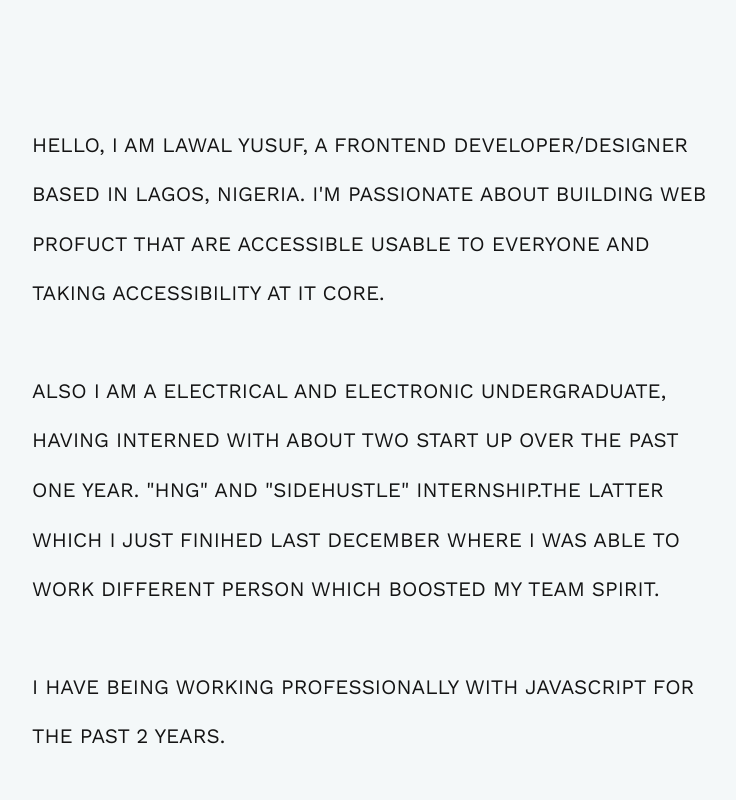
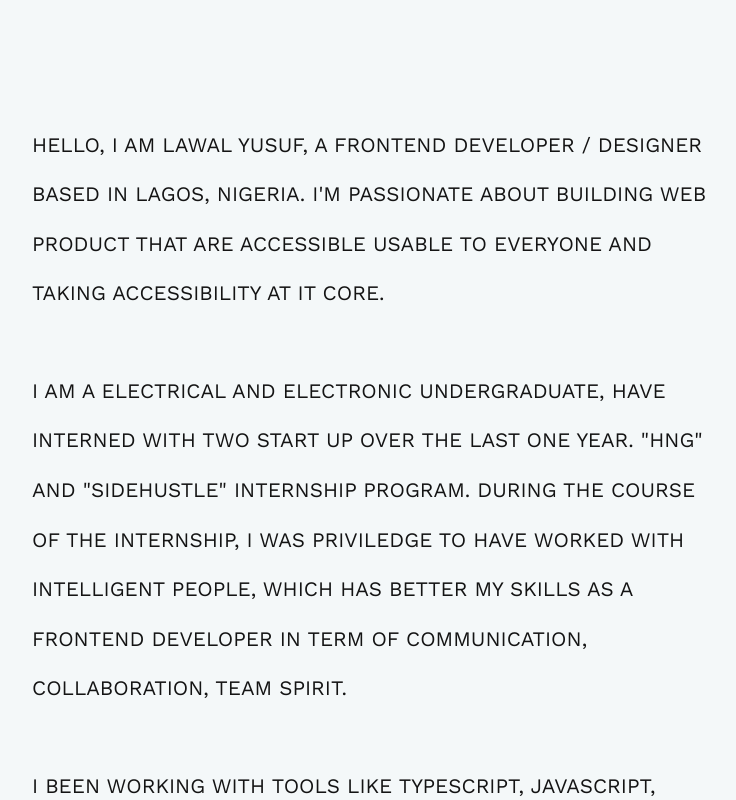
Before and after one commit to AlphaDesign-ai/pamilerinDev, a Next.js app: page / in a window 1280 px wide. Shown: the part 840-1640 px from the top of the page, without its empty margins (318-1054 px from the left). Built offline with nearby package versions, Linux system fonts and the light colour scheme.

Commit message:
edit my content

```diff
--- a/components/Hero.tsx
+++ b/components/Hero.tsx
@@ -4,21 +4,24 @@ const Hero: FC = () => {
   return (
     <div className="main-hero">
       <p>
-        Hello, I am Lawal Yusuf, A frontend developer/designer based in Lagos,
-        Nigeria. I&apos;m passionate about building web profuct that are
+        Hello, I am Lawal Yusuf, A Frontend developer / designer based in Lagos,
+        Nigeria. I&apos;m passionate about building web product that are
         accessible usable to everyone and taking accessibility at it core.
       </p>
       <p>
-        Also I am a Electrical and Electronic undergraduate, having interned
-        with about two start up over the past One year. &quot;HNG&quot; and
-        &quot;sidehustle&quot; internship.The latter which I just finihed last
-        december where I was able to work different person which boosted my team
-        spirit.
+        I am a Electrical and Electronic undergraduate, have interned with two
+        start up over the last One year. &quot;HNG&quot; and
+        &quot;Sidehustle&quot; internship program. During the course of the
+        internship, I was priviledge to have worked with intelligent people,
+        which has better my skills as a frontend developer in term of
+        communication, collaboration, team spirit.
       </p>
 
       <p>
-        I have being working professionally with Javascript for the past 2
-        years.
+        I been working with tools like Typescript, Javascript, React, Next js,
+        Redux in building highly scalable web product. Recently, i have been
+        exploring the design world and I think having a little bit to design
+        knownledge is good for a Frontend developer.
       </p>
     </div>
   );
```
